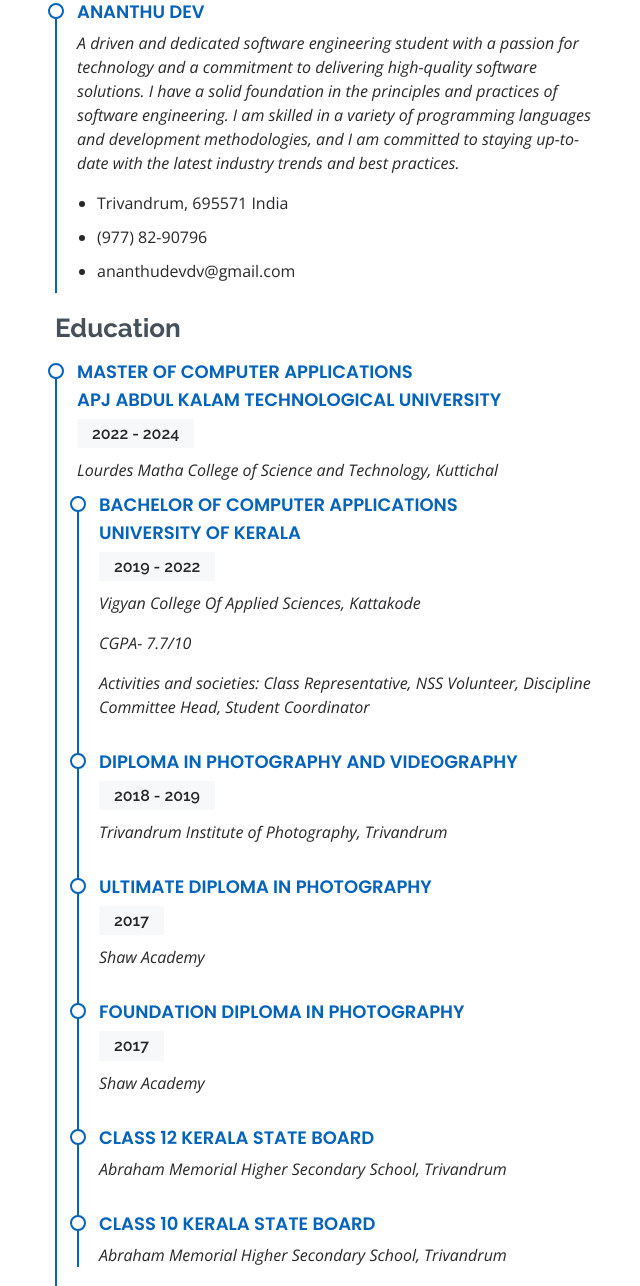
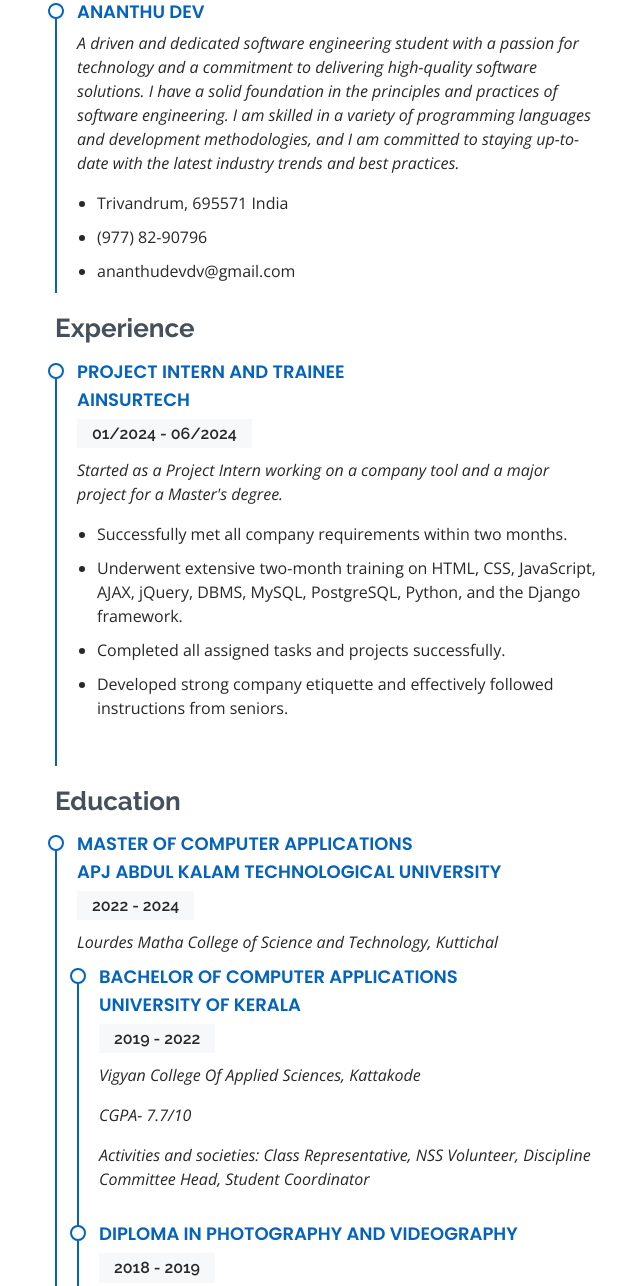
Before and after one commit to ananthudev/ananthudev.github.io, a plain HTML site: page index.html in a window 1280 px wide. Shown: the part 2359-3645 px from the top of the page, without its empty margins (77-717 px from the left). Drawn offline with nearby package versions, Linux system fonts and the light colour scheme.

Commit message:
Update index.html

```diff
--- a/index.html
+++ b/index.html
@@ -183,7 +183,7 @@
           <div class="col-lg-6">
 
             <div class="progress">
-              <span class="skill">PHP <i class="val">80%</i></span>
+              <span class="skill">Django <i class="val">80%</i></span>
               <div class="progress-bar-wrap">
                 <div class="progress-bar" role="progressbar" aria-valuenow="80" aria-valuemin="0" aria-valuemax="100">
                 </div>
@@ -242,6 +242,20 @@
                 <li>ananthudevdv@gmail.com</li>
               </ul>
             </div>
+
+            <h3 class="resume-title">Experience</h3>
+            <div class="resume-item">
+              <h4>Project Intern and Trainee</h4>
+              <h4>Ainsurtech</h4>
+              <h5>01/2024 - 06/2024</h5>
+              <p><em>Started as a Project Intern working on a company tool and a major project for a Master's degree.</em></p>
+              <ul>
+                <li>Successfully met all company requirements within two months.</li>
+                <li>Underwent extensive two-month training on HTML, CSS, JavaScript, AJAX, jQuery, DBMS, MySQL, PostgreSQL, Python, and the Django framework.</li>
+                <li>Completed all assigned tasks and projects successfully.</li>
+                <li>Developed strong company etiquette and effectively followed instructions from seniors.</li>
+              </ul>
+              </div>
 
             <h3 class="resume-title">Education</h3>
             <div class="resume-item">
@@ -586,7 +600,7 @@
 
           <div class="col-lg-8 mt-5 mt-lg-0">
 
-            <form action="forms/contact.php" method="post" role="form" class="php-email-form">
+            <form action="forms/contact.Django" method="post" role="form" class="Django-email-form">
               <div class="row">
                 <div class="col-md-6 form-group">
                   <input type="text" name="name" class="form-control" id="name" placeholder="Your Name" required>
@@ -648,7 +662,7 @@
   <script src="assets/vendor/swiper/swiper-bundle.min.js"></script>
   <script src="assets/vendor/typed.js/typed.min.js"></script>
   <script src="assets/vendor/waypoints/noframework.waypoints.js"></script>
-  <script src="assets/vendor/php-email-form/validate.js"></script>
+  <script src="assets/vendor/Django-email-form/validate.js"></script>
 
   <!-- Template Main JS File -->
   <script src="assets/js/main.js"></script>
```
